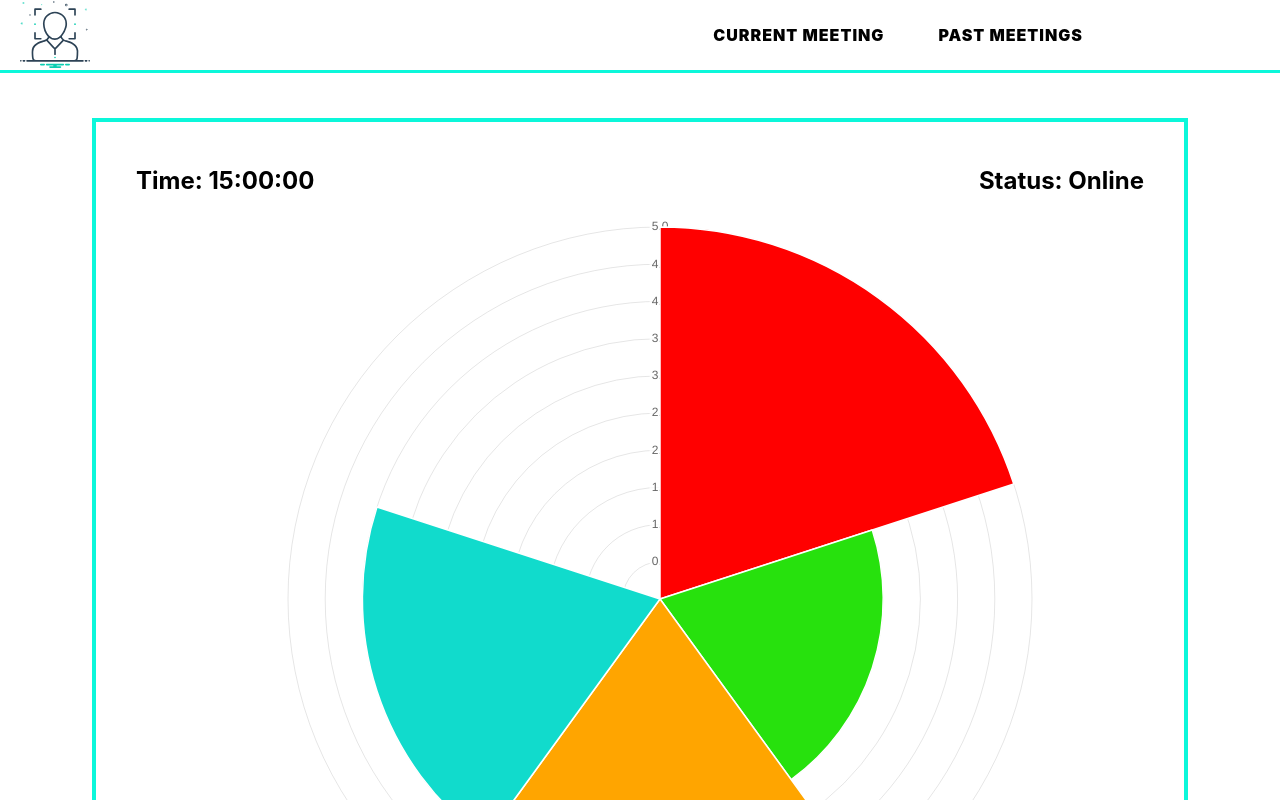
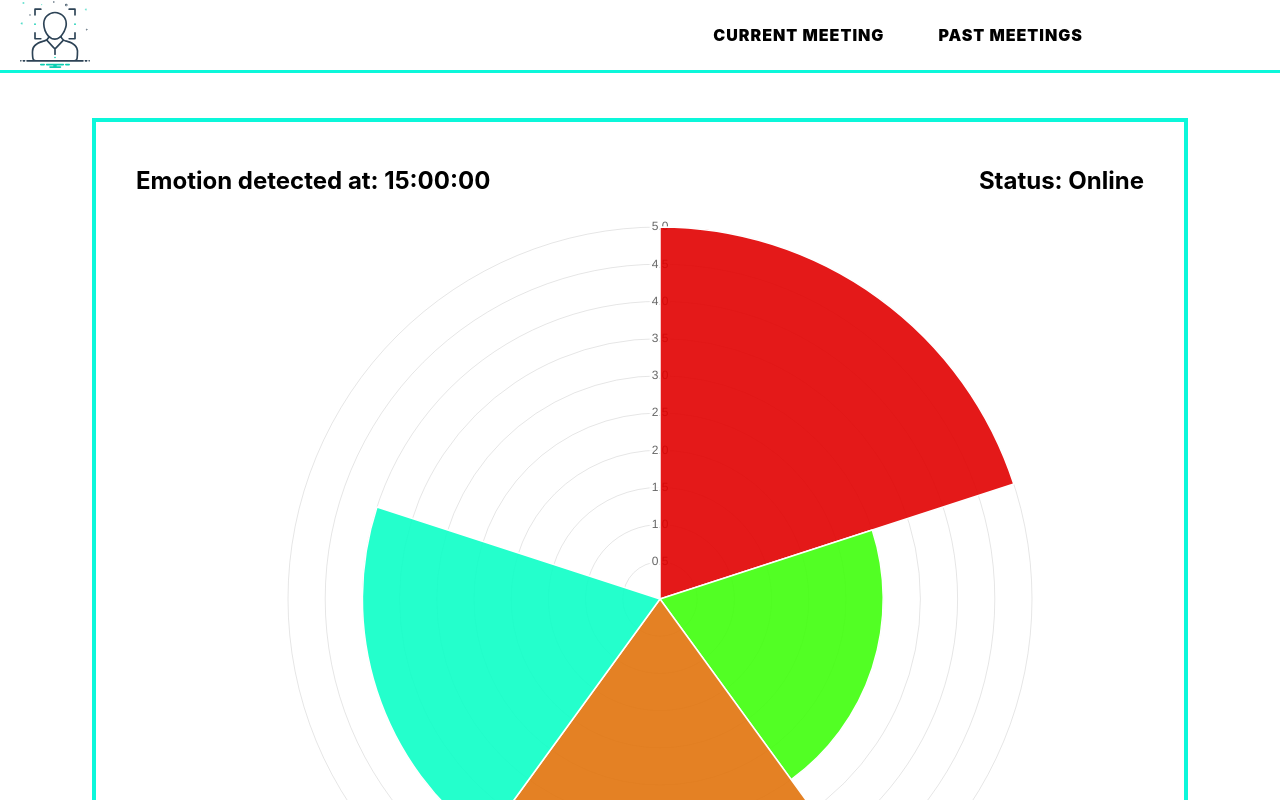
Before and after one commit to kakou34/Thesis_EduFERA, a React (Create React App) app in the folder edufera_frontend/: page /current/1 in a window 1280 px wide. Shown: the top 800 px of the page. Built offline with nearby package versions, Linux system fonts and the light colour scheme; no server answers.

Commit message:
design update

```diff
--- a/edufera_frontend/src/pages/currentMeetingPage/currentMeetingPage.component.jsx
+++ b/edufera_frontend/src/pages/currentMeetingPage/currentMeetingPage.component.jsx
@@ -53,7 +53,7 @@ const CurrentMeetingPage = (props) => {
 
             }}>
             <div className='txt-container'>
-                    <p className='txt'>Time: {time}</p>
+                    <p className='txt'>Emotion detected at: {time}</p>
                 </div>
                 <div className='txt-container'>
                     <p className='txt'>Status: {status}</p>
@@ -73,11 +73,11 @@ const CurrentMeetingPage = (props) => {
                                         label: time,
                                         data: data,
                                         backgroundColor: [
-                                            'red',
-                                            '#27E10D',
-                                            'orange',
-                                            '#11DBCC',
-                                            'grey',
+                                            'rgba(225,0,0, 0.9)',
+                                            'rgba(64,255,13, 0.9)',
+                                            'rgba(225,116,13, 0.9)',
+                                            'rgba(13,255,199, 0.9)',
+                                            'rgba(128,128,128, 0.9)',
                                         ],
                                         borderWidth: 1.5,
                                     },
```
